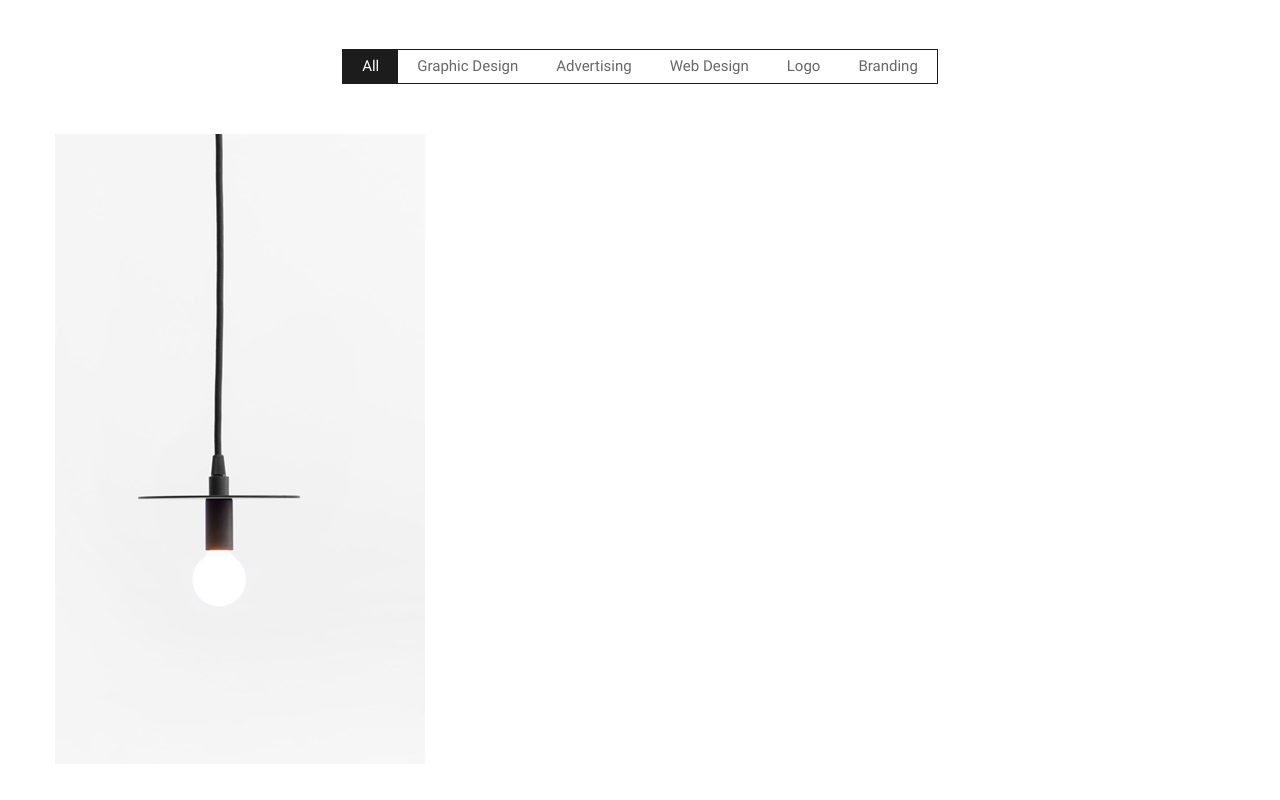
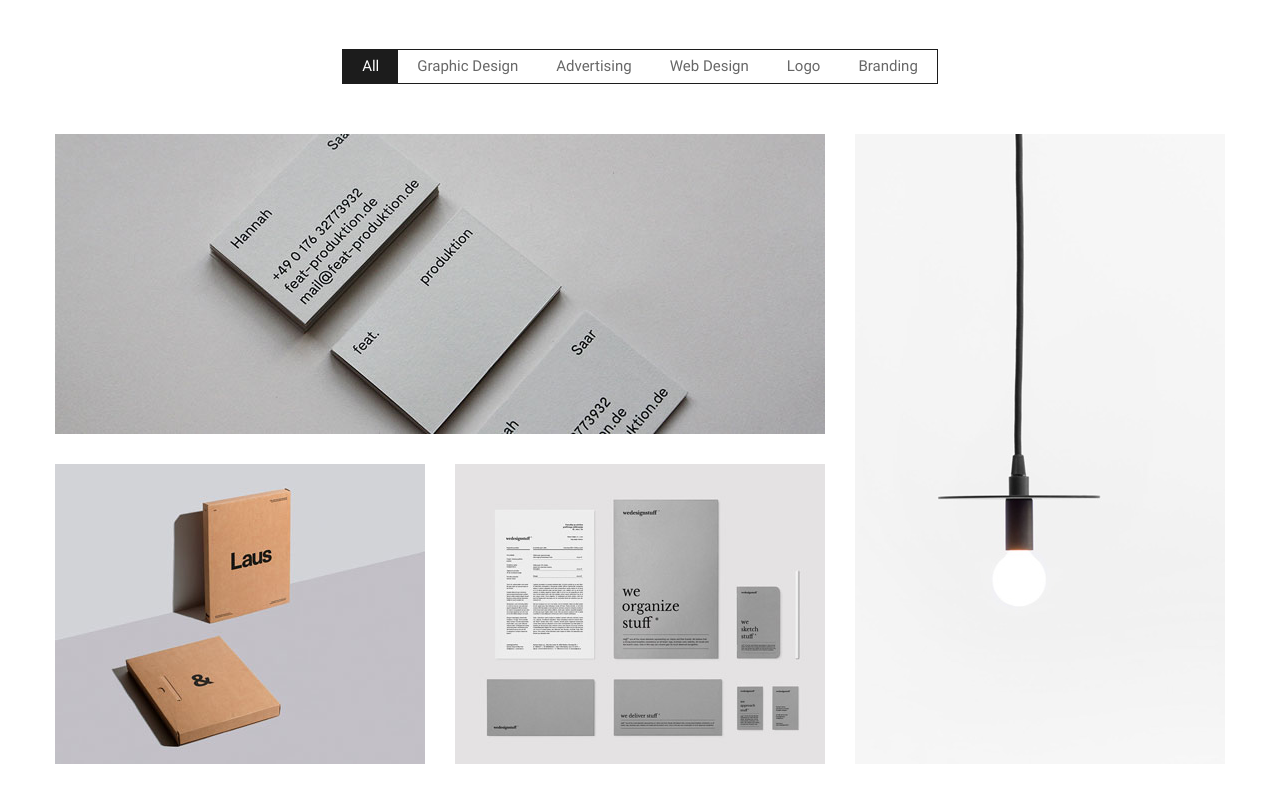
Before and after one commit to roman-stepanov/hope, a website: page index.html in a window 1280 px wide. Shown: the part 2320-3120 px from the top of the page. Drawn offline with nearby package versions, Linux system fonts and the light colour scheme; files that its build step writes are made by us from their sources.

Commit message:
Сделал сетку для портфолио

```diff
--- a/index.html
+++ b/index.html
@@ -116,11 +116,19 @@
             <a class="portfolio__filter-link" href="#">Branding</a>
           </div>
         </div>
-        <div class="portfolio__wrapper  portfolio__wrapper--row">
-          <!-- <img src="img/portfolio/work1.jpg" width="770" height="300" alt=""> -->
-          <img src="img/portfolio/work2.jpg" width="370" height="630" alt="">
-          <!-- <img src="img/portfolio/work3.jpg" width="370" height="300" alt=""> -->
-          <!-- <img src="img/portfolio/work4.jpg" width="370" height="300" alt=""> -->
+        <div id="portfolio-grid-container" class="portfolio__grid-container">
+          <div class="portfolio__grid-item  portfolio__grid-item--wide">
+            <img src="img/portfolio/work1.jpg" width="770" height="300" alt="">
+          </div>
+          <div class="portfolio__grid-item  portfolio__grid-item--high">
+            <img src="img/portfolio/work2.jpg" width="370" height="630" alt="">
+          </div>
+          <div class="portfolio__grid-item  portfolio__grid-item--small">
+            <img src="img/portfolio/work3.jpg" width="370" height="300" alt="">
+          </div>
+          <div class="portfolio__grid-item  portfolio__grid-item--small">
+            <img src="img/portfolio/work4.jpg" width="370" height="300" alt="">
+          </div>
         </div>
         <div class="portfolio__btn-wrapper">
           <a class="btn" href="#">Load More</a>
@@ -475,5 +483,8 @@
       </div>
     </footer>
     <script src="js/jquery.min.js"></script>
+    <script src="js/imagesloaded.pkgd.min.js"></script>
+    <script src="js/masonry.pkgd.min.js"></script>
+    <script src="js/common.js"></script>
   </body>
 </html>
--- /dev/null
+++ b/js/common.js
@@ -0,0 +1,12 @@
+$(document).ready(function() {
+
+  var portfolioGridContainer = $('#portfolio-grid-container');
+
+  portfolioGridContainer.imagesLoaded(function() {
+    portfolioGridContainer.masonry({
+      itemSelector: '.portfolio__grid-item',
+      columnWidth: 370,
+      gutter: 30
+    });
+  });
+});
--- a/less/blocks/portfolio.less
+++ b/less/blocks/portfolio.less
@@ -37,16 +37,39 @@
   }
 }
 
-.portfolio__wrapper {
+.portfolio__grid-container {
+  margin: 0;
+  padding: 0px 0px 0px 0px;
+  min-height: 660px;
+}
+
+.portfolio__grid-item {
+  margin: 0px 0px 30px 0px;
+
+  &--wide {
+    width: 770px;
+    height: 300px;
+  }
+
+  &--high {
+    width: 370px;
+    height: 630px;
+  }
+
+  &--small {
+    width: 370px;
+    height: 300px;
+  }
+
   & img {
     display: block;
-    margin: 0;
-    padding: 0;
+    width: 100%;
+    height: auto;
   }
 }
 
 .portfolio__btn-wrapper {
   text-align: center;
   margin: 0;
-  padding: 100px 0px 0px 0px;
+  padding: 70px 0px 0px 0px;
 }
```
